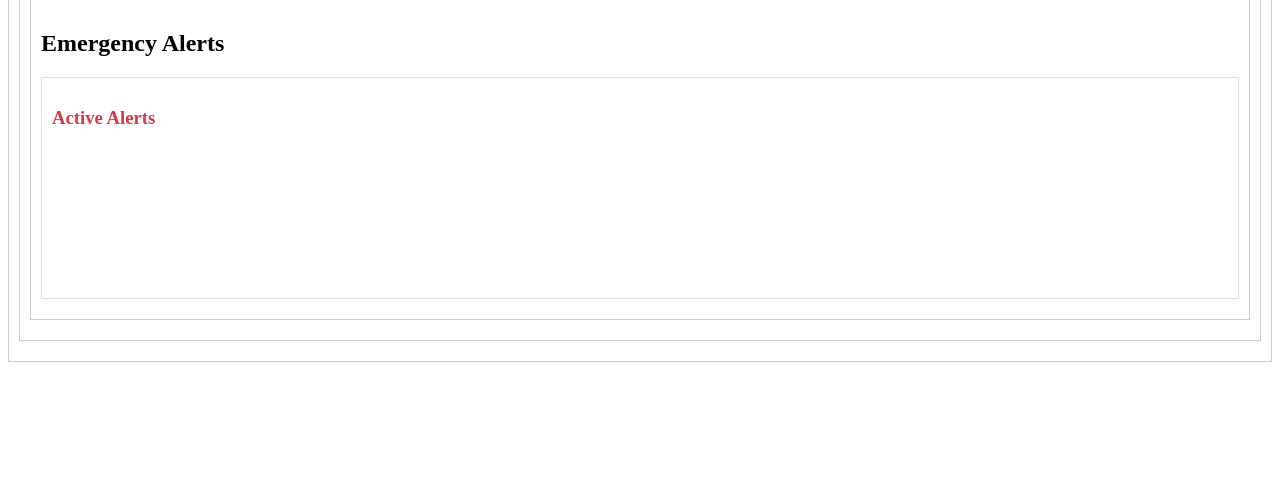
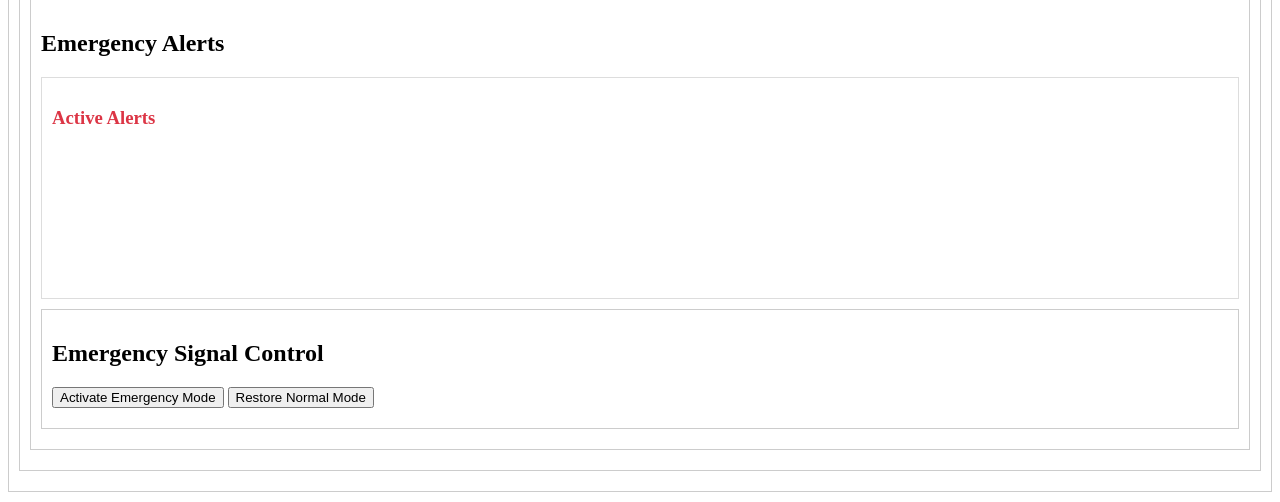
Before and after one commit to LegendaryLoona/LancasterTraficManagementProject, a Django app: template VRLPR/LicenseTracker/templates/index.html in a window 1280 px wide. Shown: the part 3327-3829 px from the top of the page. Before the commit the page ends 3689 px from the top, so only its background shows below. Run offline with Django 5.2, Linux system fonts and the light colour scheme; the template is opened without the code that fills it, so the values that code supplies are empty; parts of the project's set-up code (start-up, migrations or seed data) failed here and were passed over.

Commit message:
Update index.html

```diff
--- a/VRLPR/LicenseTracker/templates/index.html
+++ b/VRLPR/LicenseTracker/templates/index.html
@@ -348,9 +348,36 @@
     <h3 style="color: #dc3545;">Active Alerts</h3>
     <div id="alert_messages"></div>
   </div>
-
+<!-- Emergency Signal Control Section -->
+<section style="border: 1px solid #ccc; padding: 10px; margin-bottom: 10px;">
+  <h2>Emergency Signal Control</h2>
+  <button onclick="activateEmergency()">Activate Emergency Mode</button>
+  <button onclick="restoreNormal()">Restore Normal Mode</button>
+  <div id="emergency_status" style="margin-top: 10px; color: blue;"></div>
+</section>
 
 <script>
+function activateEmergency() {
+  fetch(`/cars/activate_emergency_signals/`)
+    .then(res => res.json())
+    .then(data => {
+      document.getElementById('emergency_status').innerText = JSON.stringify(data, null, 2);
+    })
+    .catch(err => {
+      document.getElementById('emergency_status').innerText = `Error: ${err.message}`;
+    });
+}
+
+function restoreNormal() {
+  fetch(`/cars/restore_normal_signals/`)
+    .then(res => res.json())
+    .then(data => {
+      document.getElementById('emergency_status').innerText = JSON.stringify(data, null, 2);
+    })
+    .catch(err => {
+      document.getElementById('emergency_status').innerText = `Error: ${err.message}`;
+    });
+}
 function appendAlert(message, isError = false) {
   const alertDiv = document.getElementById('alert_messages');
   const alertElement = document.createElement('div');
```
